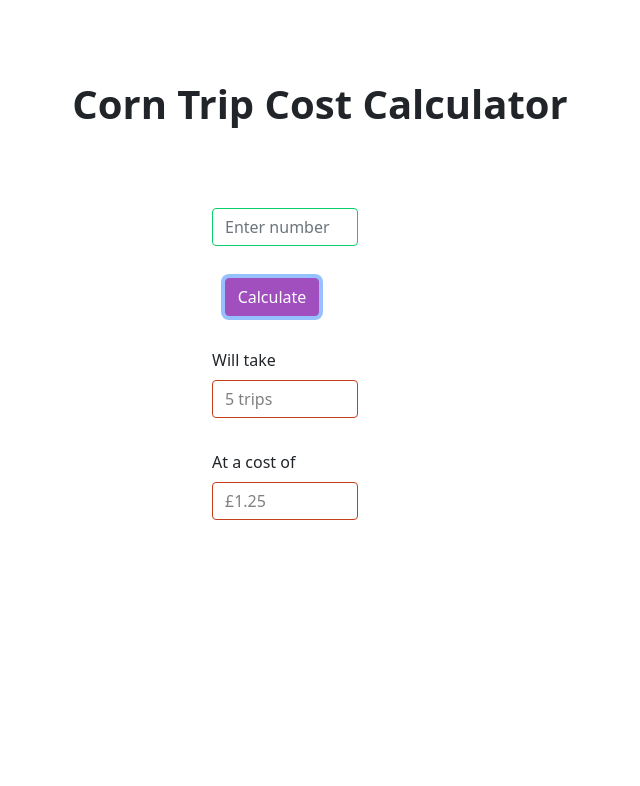
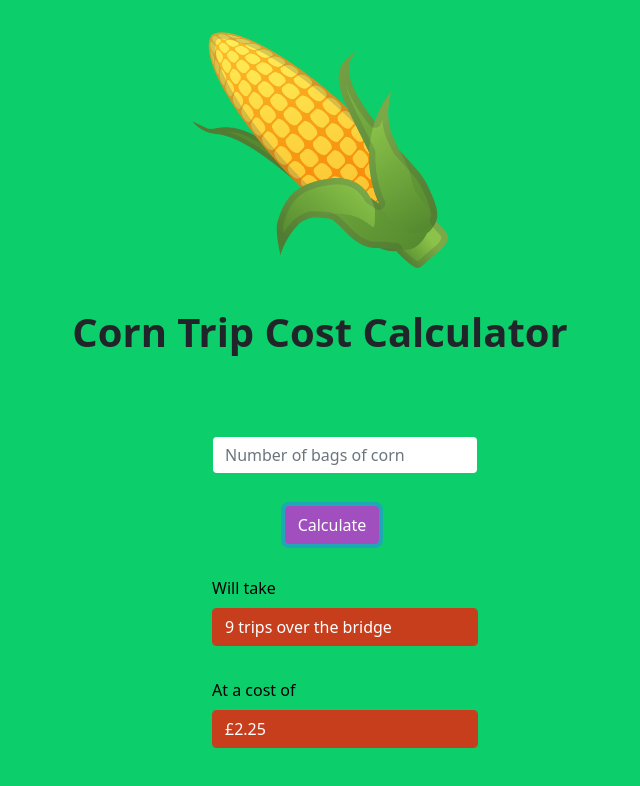
Before and after one commit to miranda-hawkes/corn-trip-cost-calculator, a React (Create React App) app: page / in a window 1280 px wide. Both pictures are taken after typing "5" into the empty fields and a click on the button "Calculate". Shown: the top 786 px of the page, without its empty margins (320-960 px from the left). Built offline with nearby package versions, Linux system fonts and the light colour scheme.

Commit message:
Lots of colours

```diff
--- a/public/index.html
+++ b/public/index.html
@@ -2,7 +2,7 @@
 <html lang="en">
   <head>
     <meta charset="utf-8" />
-    <link rel="icon" href="%PUBLIC_URL%/favicon.ico" />
+    <link rel="icon" href="%PUBLIC_URL%/corn.png" />
     <meta name="viewport" content="width=device-width, initial-scale=1" />
     <meta name="theme-color" content="#000000" />
     <meta
--- a/src/App.css
+++ b/src/App.css
@@ -1,5 +1,15 @@
-body {
+html {
   text-align: center;
+  background-color:#0cce6b;
+}
+
+#root {
+  background-color:#0cce6b;
+}
+
+#corn {
+  width: 20%;
+  margin-top: 2em;
 }
 
 .jumbotron {
@@ -21,7 +31,7 @@ body {
 
 h1.text-center {
   font-weight: 800;
-  margin-top: 2em;
+  margin-top: 1em;
   margin-bottom: 2em;
 }
 
@@ -35,11 +45,15 @@ button {
 }
 
 #result-num-trips, #result {
-  color: grey;
-  background-color: white;
+  color: white;
+  background-color: #c73e1d;
   border: 1px solid #c73e1d!important;
 }
 
 .result {
   text-align: left;
 }
+
+label {
+  color: black;
+}
--- a/src/App.js
+++ b/src/App.js
@@ -19,8 +19,8 @@ function App() {
     let numBags = document.querySelector('#num-bags').value
     if(numBags == '')
     return;
-    let sum = numBags * 0.25
-    let numTrips = numBags
+    let numTrips = numBags * 2  - 1;
+    let sum = numTrips * 0.25;
     setCostOfTrip(sum);
     setNumTrips(numTrips);
     setShowResults(true);
@@ -30,16 +30,16 @@ function App() {
   const Results = () => (
     <div>
       <Row >
-        <Col xs lg="6" className="result">
+        <Col md lg="12" className="result">
           <Form.Label >
             Will take
           </Form.Label>
-          <Form.Control readOnly id="result-num-trips" value={numTrips + ' trips'}/>
+          <Form.Control readOnly id="result-num-trips" value={numTrips + ' trips over the bridge'}/>
         </Col>
       </Row>
 
       <Row>
-        <Col xs lg="6" className="result">
+        <Col md lg="12" className="result">
           <Form.Label >
             At a cost of
           </Form.Label>
@@ -52,22 +52,24 @@ function App() {
   return (
 
     <Jumbotron>
-      <div class="d-flex p-8">
+
+      <img src={"./corn.png"} id="corn"/>
+      <div class="d-flex p-12">
         <h1 className="text-center">Corn Trip Cost Calculator</h1>
       </div>
 
-      <div class="d-flex p-8">
+      <div class="d-flex p-12">
           <Form>
             <Row>
-              <Col xs lg="6">
+              <Col xs lg="12">
                 <Form.Group controlId="num-bags">
-                  <Form.Control type="number" placeholder="Enter number of bags of corn" />
+                  <Form.Control type="number" placeholder="Number of bags of corn" />
                 </Form.Group>
               </Col>
             </Row>
 
             <Row>
-              <Col xs lg="6">
+              <Col xs lg="12">
                 <Button variant="primary" type="submit" onClick={Calculate}>
                   Calculate
                 </Button>
```
Also changed, not shown: public/corn.png (added), 1 other file (tests, documents, lock files or other folders).
